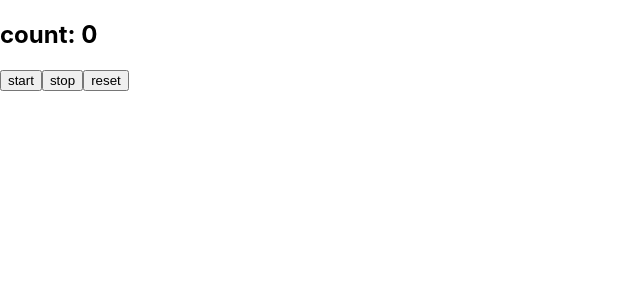
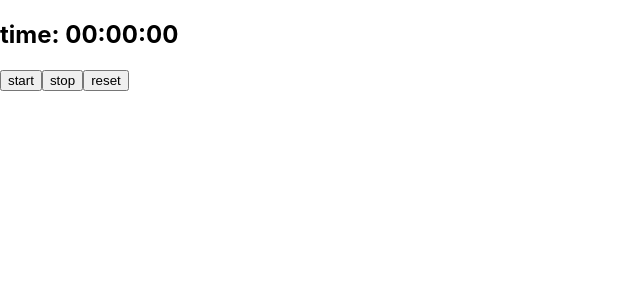
Before and after one commit to novolokova/react-18-01-23, a React (Create React App) app: page / in a window 1280 px wide. Shown: the top 300 px of the page, without its empty margins (0-640 px from the left). Built offline with nearby package versions, Linux system fonts and the light colour scheme.

Commit message:
Add Time

```diff
--- a/src/components/StopWatch/index.jsx
+++ b/src/components/StopWatch/index.jsx
@@ -4,13 +4,23 @@ class StopWatch extends Component {
   constructor(props) {
     super(props);
     this.state = {
-      count: 0,
+      //   count: 0,
+      time: new Date(0, 0, 0, 0, 0, 0, 0),
     };
     // this.start();-not!!!
     this.intervalId = null;
   }
   tisk = () => {
-    this.setState({ count: this.state.count + 1 });
+    const { time } = this.state;
+    const newTime = new Date(time);
+    newTime.setSeconds(newTime.getSeconds() + 1);
+    this.setState({ time: newTime });
+    // this.setState((state, props) => { //- примусово впершу чургу, не завжди використовувати
+    //     const { time } = this.state;
+    //     const newTime = new Date(time);
+    //     newTime.setSeconds(newTime.getSeconds() + 1);
+    //   return { time: newTime };
+    // });
   };
   start = () => {
     if (this.intervalId === null) {
@@ -23,23 +33,25 @@ class StopWatch extends Component {
   };
   reset = () => {
     this.stop();
-    this.setState({ count: 0 });
+    this.setState({ time: new Date(0, 0, 0, 0, 0, 0, 0) });
   };
   componentDidMount() {
     // для побочних ефектів
     // this.start();
   }
-  componentDidUpdate() {}// життя нашого компоненту
+  componentDidUpdate() {} // життя нашого
   componentWillUnmount() {
     //для очистки побочних ефектів
     this.stop();
   }
   render() {
-    const { count } = this.state;
+    // const { count} = this.state;
+    const { time } = this.state;
     // this.start();-not!!!
     return (
       <div>
-        <h2>count: {count}</h2>
+        {/* <h2>count: {count}</h2> */}
+        <h2>time: {time.toLocaleTimeString("en-GB")}</h2>
         <button onClick={this.start}>start</button>
         <button onClick={this.stop}>stop</button>
         <button onClick={this.reset}>reset</button>
```
